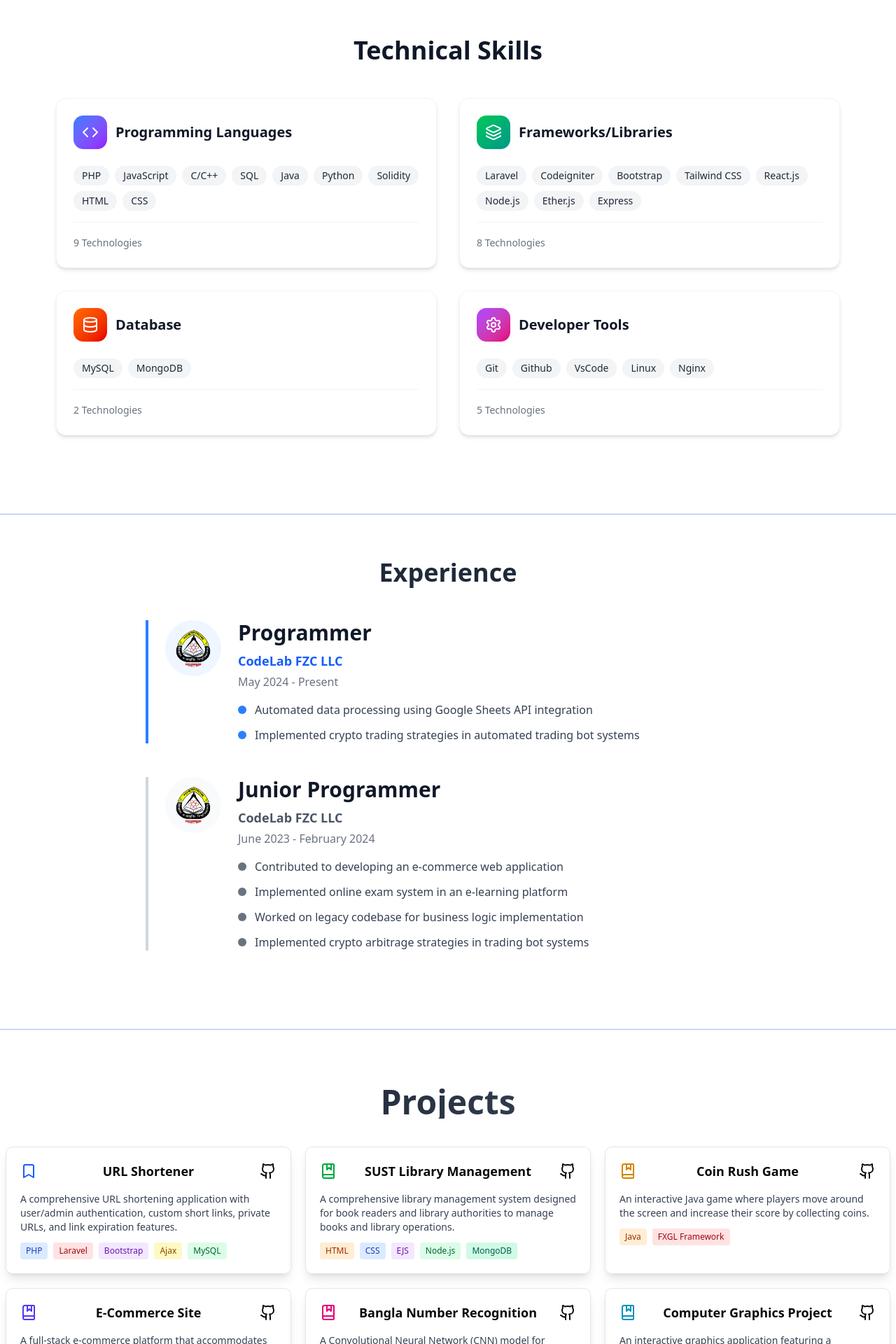
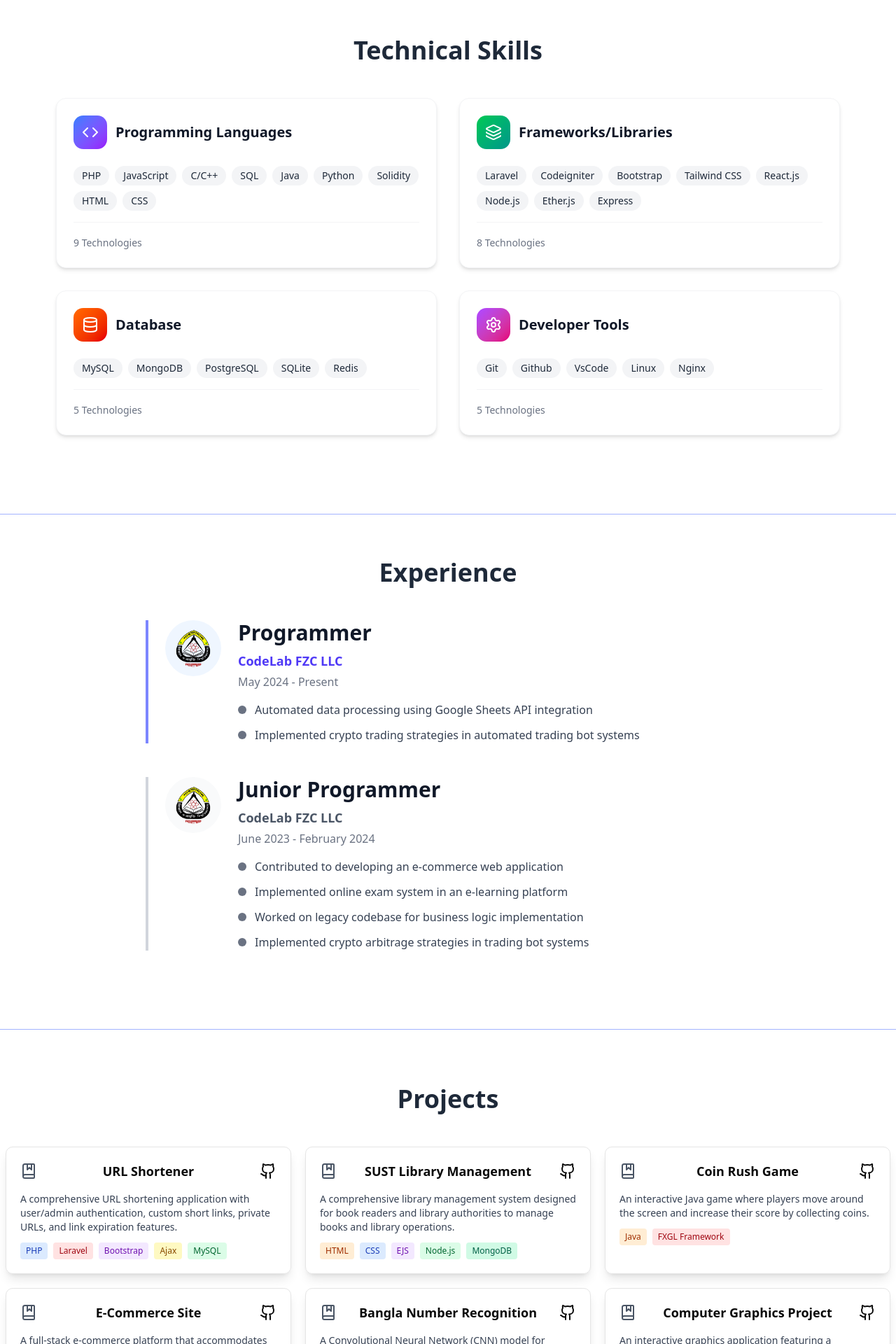
Before and after one commit to SukantoKumarDas/developer-portfilio-nextjs, a Next.js app: page / in a window 1280 px wide. Shown: the part 880-2800 px from the top of the page at 70% size. Built offline with nearby package versions, Linux system fonts and the light colour scheme.

Commit message:
fixed scrolled issue

```diff
--- a/src/app/components/ContactMe.tsx
+++ b/src/app/components/ContactMe.tsx
@@ -6,9 +6,9 @@ import Location from '@/../public/assets/logo/location.png';
 
 export default function ContactMe() {
     return (
-        <div id="contact" className="py-16 max-w-6xl mx-auto px-4">
+        <div id="contact" className="py-16 max-w-6xl mx-auto px-4 scroll-mt-[44px] lg:scroll-mt-[68px]">
             <div className="text-center mb-12">
-                <h1 className="text-4xl font-bold text-gray-900 mb-2">Contact Me</h1>
+                <h1 className="text-4xl font-bold text-center text-gray-800">Contact Me</h1>
                 <p className="text-gray-600">
                     I am always open to collaborate
                 </p>
--- a/src/app/components/Education.tsx
+++ b/src/app/components/Education.tsx
@@ -30,13 +30,10 @@ export default function Education() {
     ];
 
     return (
-        <div id="education" className="py-16 lg:py-24 bg-zinc-50">
+        <div id="education" className="py-16 lg:py-24 scroll-mt-[44px] lg:scroll-mt-[68px]">
             <div className="max-w-6xl mx-auto px-4 lg:px-8">
 
-                {/* Section Title */}
-                <h2 className="text-4xl font-bold text-center text-gray-900 mb-16">
-                    Education Background
-                </h2>
+                <h1 className="mb-12 text-4xl font-bold text-center text-gray-800">Education Background</h1>
 
                 {/* Education Items */}
                 <div className="space-y-12">
@@ -65,7 +62,7 @@ export default function Education() {
                                 <p className="text-gray-500">
                                     {edu.period}
                                 </p>
-                                <p className="text-lg text-indigo-600 font-semibold">
+                                <p className="text-indigo-600 font-semibold">
                                     {edu.grade}
                                 </p>
                                 {edu.description && (
--- a/src/app/components/Experience.tsx
+++ b/src/app/components/Experience.tsx
@@ -1,16 +1,14 @@
 import Image from "next/image";
 import uniLogo from '@/../public/assets/images/uni.png';
-import collegeLogo from '@/../public/assets/images/college.png';
-import schoolLogo from '@/../public/assets/images/school.png';
 
 export default function Experience() {
     return (
-        <div id="work-experience" className="py-16 max-w-4xl mx-auto px-4">
+        <div id="work-experience" className="py-16 max-w-4xl mx-auto px-4 scroll-mt-[44px] lg:scroll-mt-[68px]">
             <h1 className="mb-12 text-4xl font-bold text-center text-gray-800">Experience</h1>
 
             <div className="space-y-12">
                 {/* Current Position */}
-                <div className="flex flex-col md:flex-row md:items-start gap-6 border-l-4 border-blue-500 pl-6">
+                <div className="flex flex-col md:flex-row md:items-start gap-6 border-l-4 border-indigo-400 pl-6">
                     <div className="flex-shrink-0 mx-auto md:mx-0">
                         <div className="w-20 h-20 bg-blue-50 rounded-full flex items-center justify-center">
                             <Image alt="CodeLab FZC LLC logo" src={uniLogo} width={50} height={50} className="rounded-full" />
@@ -18,15 +16,15 @@ export default function Experience() {
                     </div>
                     <div className="flex-1 text-center md:text-left">
                         <h2 className="text-3xl font-bold text-gray-900 mb-2">Programmer</h2>
-                        <p className="text-blue-600 font-semibold text-lg mb-1">CodeLab FZC LLC</p>
+                        <p className="text-indigo-600 font-semibold text-lg mb-1">CodeLab FZC LLC</p>
                         <p className="text-gray-500 mb-4">May 2024 - Present</p>
                         <ul className="text-gray-700 space-y-3">
                             <li className="flex items-start gap-3">
-                                <span className="w-3 h-3 bg-blue-500 rounded-full mt-1.5 flex-shrink-0"></span>
+                                <span className="w-3 h-3 bg-gray-500 rounded-full mt-1.5 flex-shrink-0"></span>
                                 <span>Automated data processing using Google Sheets API integration</span>
                             </li>
                             <li className="flex items-start gap-3">
-                                <span className="w-3 h-3 bg-blue-500 rounded-full mt-1.5 flex-shrink-0"></span>
+                                <span className="w-3 h-3 bg-gray-500 rounded-full mt-1.5 flex-shrink-0"></span>
                                 <span>Implemented crypto trading strategies in automated trading bot systems</span>
                             </li>
                         </ul>
--- a/src/app/components/Projects.tsx
+++ b/src/app/components/Projects.tsx
@@ -1,17 +1,15 @@
-import { Bookmark, BookMarkedIcon, Github, GithubIcon } from "lucide-react";
+import { Button } from "@/components/ui/button";
+import { Bookmark, BookMarkedIcon, ExternalLinkIcon, Github, GithubIcon, LinkIcon } from "lucide-react";
+import Link from "next/link";
 
 export default function Projects() {
     return (
-        <div id="projects" className="py-10 lg:py-20 max-w-7xl mx-auto relative space-y-10 px-2">
-            <div className="text-center space-y-4">
-                <h2 className="text-4xl lg:text-5xl font-bold bg-gradient-to-r from-gray-900 to-gray-600 bg-clip-text text-transparent">
-                    Projects
-                </h2>
-            </div>
+        <div id="projects" className="py-10 lg:py-20 max-w-7xl mx-auto relative space-y-10 px-2 scroll-mt-[44px] lg:scroll-mt-[68px]">
+            <h1 className="mb-12 text-4xl font-bold text-center text-gray-800">Projects</h1>
             <div className="grid grid-cols-1 lg:grid-cols-3 gap-5">
-                <div className="p-5 border hover:border-gray-300 hover:bg-indigo-500 shadow-lg rounded-lg transition-all duration-300">
+                <div className="p-5 border hover:border-gray-300 hover:bg-indigo-100 shadow-lg rounded-lg transition-all duration-300">
                     <div className="flex gap-2 justify-between items-center mb-4">
-                        <Bookmark className="text-blue-600" />
+                        <BookMarkedIcon className="text-gray-600" />
                         <h1 className="font-bold text-lg">URL Shortener</h1>
                         <Github className="cursor-pointer hover:text-gray-600" />
                     </div>
@@ -30,9 +28,9 @@ export default function Projects() {
                     </div>
                 </div>
 
-                <div className="p-5 border hover:border-gray-300 hover:bg-indigo-500 shadow-lg rounded-lg transition-all duration-300">
+                <div className="p-5 border hover:border-gray-300 hover:bg-indigo-100 shadow-lg rounded-lg transition-all duration-300">
                     <div className="flex gap-2 justify-between items-center mb-4">
-                        <BookMarkedIcon className="text-green-600" />
+                        <BookMarkedIcon className="text-gray-600" />
                         <h1 className="font-bold text-lg">SUST Library Management</h1>
                         <GithubIcon className="cursor-pointer hover:text-gray-600" />
                     </div>
@@ -51,9 +49,9 @@ export default function Projects() {
                     </div>
                 </div>
 
-                <div className="p-5 border hover:border-gray-300 hover:bg-indigo-500 shadow-lg rounded-lg transition-all duration-300">
+                <div className="p-5 border hover:border-gray-300 hover:bg-indigo-100 shadow-lg rounded-lg transition-all duration-300">
                     <div className="flex gap-2 justify-between items-center mb-4">
-                        <BookMarkedIcon className="text-yellow-600" />
+                        <BookMarkedIcon className="text-gray-600" />
                         <h1 className="font-bold text-lg">Coin Rush Game</h1>
                         <GithubIcon className="cursor-pointer hover:text-gray-600" />
                     </div>
@@ -69,9 +67,9 @@ export default function Projects() {
                     </div>
                 </div>
 
-                <div className="p-5 border hover:border-gray-300 hover:bg-indigo-500 shadow-lg rounded-lg transition-all duration-300">
+                <div className="p-5 border hover:border-gray-300 hover:bg-indigo-100 shadow-lg rounded-lg transition-all duration-300">
                     <div className="flex gap-2 justify-between items-center mb-4">
-                        <BookMarkedIcon className="text-indigo-600" />
+                        <BookMarkedIcon className="text-gray-600" />
                         <h1 className="font-bold text-lg">E-Commerce Site</h1>
                         <GithubIcon className="cursor-pointer hover:text-gray-600" />
                     </div>
@@ -91,9 +89,9 @@ export default function Projects() {
                     </div>
                 </div>
 
-                <div className="p-5 border hover:border-gray-300 hover:bg-indigo-500 shadow-lg rounded-lg transition-all duration-300">
+                <div className="p-5 border hover:border-gray-300 hover:bg-indigo-100 shadow-lg rounded-lg transition-all duration-300">
                     <div className="flex gap-2 justify-between items-center mb-4">
-                        <BookMarkedIcon className="text-pink-600" />
+                        <BookMarkedIcon className="text-gray-600" />
                         <h1 className="font-bold text-lg">Bangla Number Recognition</h1>
                         <GithubIcon className="cursor-pointer hover:text-gray-600" />
                     </div>
@@ -111,9 +109,9 @@ export default function Projects() {
                     </div>
                 </div>
 
-                <div className="p-5 border hover:border-gray-300 hover:bg-indigo-500 shadow-lg rounded-lg transition-all duration-300">
+                <div className="p-5 border hover:border-gray-300 hover:bg-indigo-100 shadow-lg rounded-lg transition-all duration-300">
                     <div className="flex gap-2 justify-between items-center mb-4">
-                        <BookMarkedIcon className="text-cyan-600" />
+                        <BookMarkedIcon className="text-gray-600" />
                         <h1 className="font-bold text-lg">Computer Graphics Project</h1>
                         <GithubIcon className="cursor-pointer hover:text-gray-600" />
                     </div>
@@ -129,6 +127,12 @@ export default function Projects() {
                     </div>
                 </div>
             </div>
+            <div className="flex flex-row justify-center">
+                <Link href=""  target="_blank" rel="noopener noreferrer" className="w-fit px-6 py-2 flex flex-row gap-2 bg-indigo-300 hover:bg-indigo-400 rounded-sm">
+                    <ExternalLinkIcon></ExternalLinkIcon>
+                    <span>view more on github</span>
+                </Link>
+            </div>
         </div>
     );
 }
--- a/src/app/components/Skills.tsx
+++ b/src/app/components/Skills.tsx
@@ -15,7 +15,7 @@ export default function Skills() {
         },
         "Database": {
             icon: <Database className="w-6 h-6" />,
-            skills: ["MySQL", "MongoDB"],
+            skills: ["MySQL", "MongoDB", "PostgreSQL", "SQLite", "Redis"],
             color: "from-orange-500 to-red-600"
         },
         "Developer Tools": {
@@ -26,11 +26,11 @@ export default function Skills() {
     };
 
     return (
-        <div id="skills" className="py-16 max-w-6xl mx-auto px-4">
-            <h1 className="mb-12 text-4xl font-bold text-center text-gray-900">Technical Skills</h1>
+        <div id="skills" className="py-16 max-w-6xl mx-auto px-4 scroll-mt-[44px] lg:scroll-mt-[68px]">
+            <h1 className="mb-12 text-4xl font-bold text-center text-gray-800">Technical Skills</h1>
 
             <div className="grid grid-cols-1 md:grid-cols-2 gap-8">
-                {Object.entries(skillsData).map(([category, data], index) => (
+                {Object.entries(skillsData).map(([category, data]) => (
                     <div
                         key={category}
                         className="bg-white rounded-xl shadow-md hover:shadow-lg transition-shadow p-6 border border-gray-100"
@@ -45,7 +45,7 @@ export default function Skills() {
                         </div>
 
                         <div className="flex flex-wrap gap-2">
-                            {data.skills.map((skill, skillIndex) => (
+                            {data.skills.map((skill) => (
                                 <span
                                     key={skill}
                                     className="px-3 py-1 rounded-full text-sm font-medium bg-gray-100 text-gray-800 hover:bg-gray-200 transition-colors"
--- a/src/app/components/TopPage.tsx
+++ b/src/app/components/TopPage.tsx
@@ -1,5 +1,5 @@
 import Image from 'next/image';
-import myImage from '@/../public/assets/images/MyImage.png';
+import myImage from '@/../public/assets/images/school.png';
 import { Button } from '@/components/ui/button';
 import Link from 'next/link';
 import { GithubIcon, Linkedin, MailIcon, Sparkles } from 'lucide-react';
@@ -8,10 +8,10 @@ export default function TopPage() {
     return (
         <div
             id="home"
-            className="text-white font-bold bg-gradient-to-br from-zinc-800 to-zinc-900 min-h-screen"
+            className="text-white font-bold bg-gradient-to-br from-zinc-800 to-zinc-900 scroll-mt-[44px] lg:scroll-mt-[68px]"
         >
             <div className="max-w-7xl mx-auto">
-                <div className="px-4 lg:px-8 py-16 lg:py-24 grid grid-cols-1 lg:grid-cols-2 gap-12 lg:gap-16 items-center min-h-screen">
+                <div className="px-4 lg:px-8 py-5 grid grid-cols-1 lg:grid-cols-2 gap-12 lg:gap-16 items-center min-h-screen">
 
                     {/* Left Column */}
                     <div className="space-y-8 text-center lg:text-left">
@@ -84,7 +84,7 @@ export default function TopPage() {
                                 src={myImage}
                                 height={380}
                                 width={380}
-                                className="border-3 border-indigo-400 rounded-full object-cover hover:scale-[1.02] transition-transform duration-300"
+                                className="border-3 [radial-gradient(circle,indigo-400, indigo-300)] border-indigo-400 rounded-full object-cover hover:scale-[1.02] transition-transform duration-300"
                             />
                         </div>
 
--- a/src/app/components/ViewCV.tsx
+++ b/src/app/components/ViewCV.tsx
@@ -8,36 +8,26 @@ export default function ViewCV() {
     };
 
     return (
-        <div id="view-cv" className="py-16 lg:py-20 max-w-6xl mx-auto px-4">
+        <div id="view-cv" className="py-16 lg:py-20 max-w-6xl mx-auto px-4 scroll-mt-[44px] lg:scroll-mt-[68px]">
             {/* Header */}
             <div className="text-center mb-12">
-                <h1 className="text-4xl lg:text-5xl font-bold text-gray-900 mb-4">
-                    Preview My CV
-                </h1>
+                <h1 className="text-4xl font-bold text-gray-800">Preview CV</h1>
                 <p className="text-gray-600 text-lg">
                     Take a look at my professional background
                 </p>
             </div>
+
 
             {/* CV Card */}
             <div className="bg-white rounded-2xl shadow-lg border border-gray-200 overflow-hidden">
                 {/* Card Header */}
                 <div className="bg-gray-900 px-6 py-4 flex justify-between items-center">
                     <h3 className="text-xl font-semibold text-white">Sukanto_CSE_SUST.pdf</h3>
-                    <button
-                        onClick={handleDownload}
-                        className="bg-blue-600 hover:bg-blue-700 text-white px-4 py-2 rounded-lg font-medium transition-colors duration-200 flex items-center gap-2"
-                    >
-                        <svg className="w-4 h-4" fill="none" stroke="currentColor" viewBox="0 0 24 24">
-                            <path strokeLinecap="round" strokeLinejoin="round" strokeWidth={2} d="M12 10v6m0 0l-3-3m3 3l3-3m2 8H7a2 2 0 01-2-2V5a2 2 0 012-2h5.586a1 1 0 01.707.293l5.414 5.414a1 1 0 01.293.707V19a2 2 0 01-2 2z" />
-                        </svg>
-                        Download
-                    </button>
                 </div>
 
                 {/* PDF Viewer */}
-                <div className="p-6">
-                    <div className="rounded-lg overflow-hidden border border-gray-300">
+                <div className="px-6 pb-6">
+                    <div className="verflow-hidden border border-gray-300">
                         <iframe
                             src="/file/Sukanto_CSE_SUST.pdf#navpanes=0"
                             className="w-full h-[600px] lg:h-[700px]"
@@ -51,7 +41,7 @@ export default function ViewCV() {
                     <div className="flex gap-3 justify-center">
                         <button
                             onClick={() => window.open('/file/Sukanto_CSE_SUST.pdf', '_blank')}
-                            className="bg-gray-100 hover:bg-gray-200 text-gray-700 px-6 py-2 rounded-lg font-medium transition-colors duration-200"
+                            className="bg-indigo-300 hover:bg-indigo-400 px-6 py-2 rounded-lg transition-colors duration-200"
                         >
                             Open in New Tab
                         </button>
--- a/src/app/components/_form/ContactForm.tsx
+++ b/src/app/components/_form/ContactForm.tsx
@@ -152,7 +152,7 @@ export default function ContactForm() {
                     <ActionButton
                         pending={isPending}
                         type="submit"
-                        className="w-full sm:w-30 text-white font-semibold px-6 py-2 rounded-md transition"
+                        className="w-full sm:w-30  bg-indigo-400 hover:bg-indigo-300 font-bold px-6 py-2 rounded-md transition"
                     >
                         Send Now
                     </ActionButton>
--- a/tsconfig.json
+++ b/tsconfig.json
@@ -22,6 +22,6 @@
             "@/*": ["./src/*"]
         }
     },
-    "include": ["next-env.d.ts", "**/*.ts", "**/*.tsx", ".next/types/**/*.ts"],
+    "include": ["next-env.d.ts", "**/*.ts", "**/*.tsx", ".next/types/**/*.ts", "src/app/components/TopPage.tsx"],
     "exclude": ["node_modules"]
 }
```
Also changed, not shown: public/assets/images/pic-removebg-preview.png (added).
